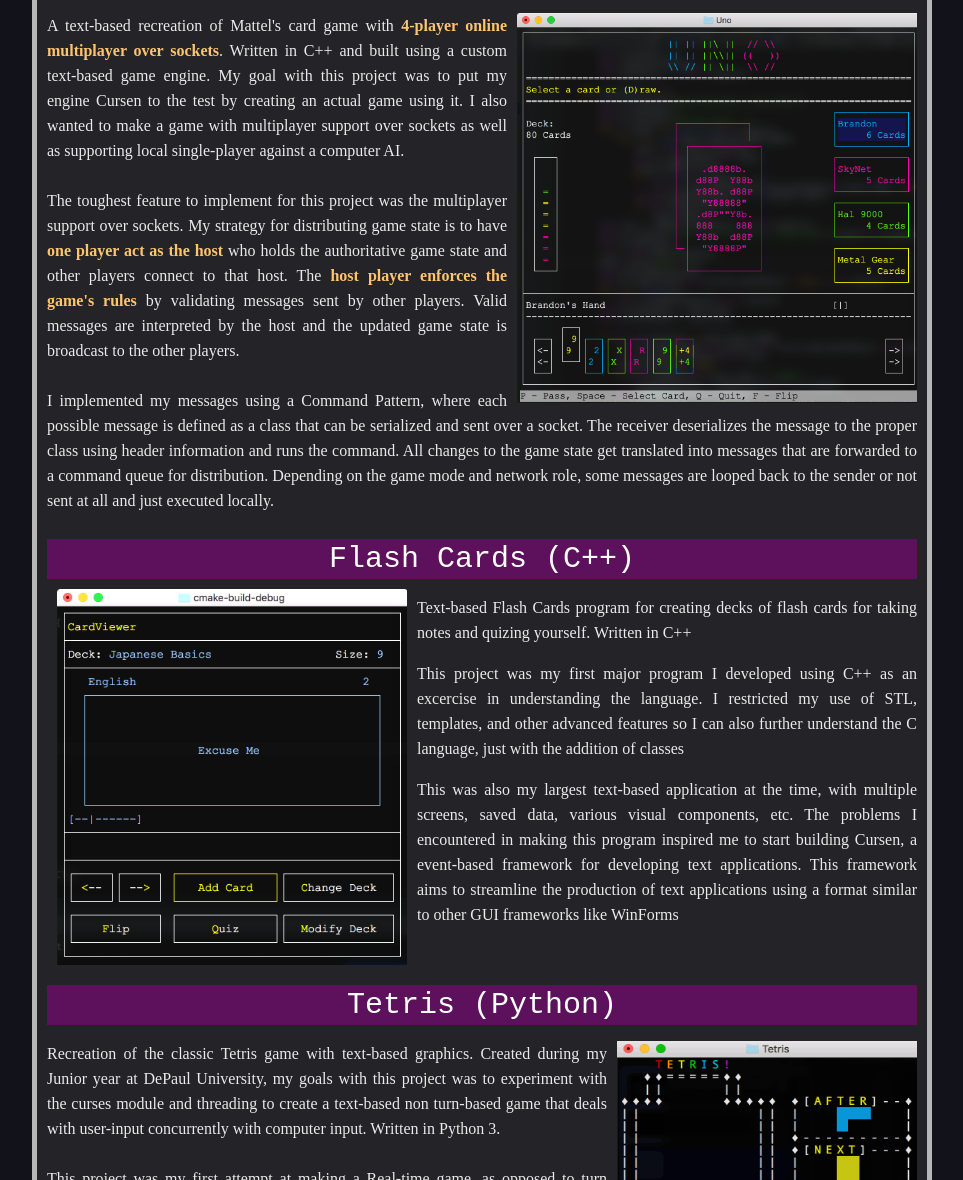
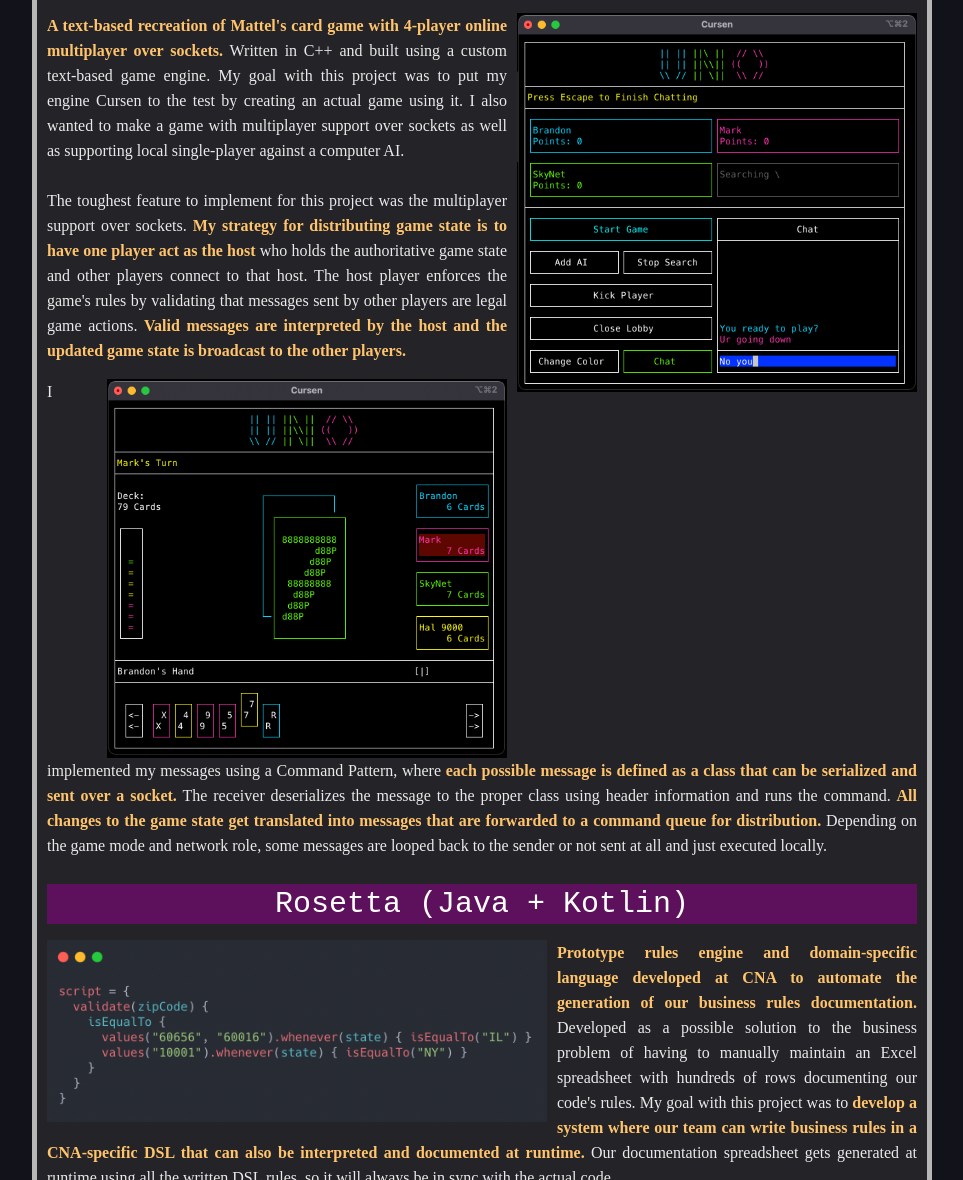
Before and after one commit to bmartin5263/bmartin5263.github.io, a plain HTML site: page projects.html in a window 1280 px wide. Shown: the part 180-1360 px from the top of the page, without its empty margins (158-1121 px from the left). Drawn offline with Linux system fonts and the light colour scheme.

Commit message:
more info for FlashCards, add Rosetta section

```diff
--- a/projects.html
+++ b/projects.html
@@ -37,21 +37,41 @@
                 </div>
                 <div class="project">
                     <p>
-                        <a href="images/uno.png" data-lightbox="uno"><img src="images/uno.png" style="float: right; width: 400px; padding-left: 10px;"></a>
-                        A text-based recreation of Mattel's card game with <span class="note">4-player online multiplayer over sockets</span>.
+                        <a href="images/uno-2.png" data-lightbox="uno-2"><img src="images/uno-2.png" style="float: right; width: 400px; padding-left: 10px;"></a>
+                        <span class="note">A text-based recreation of Mattel's card game with 4-player online multiplayer over sockets.</span>
                         Written in C++ and built using a custom text-based game engine.
                         My goal with this project was to put my engine Cursen to the test by creating an actual game using it.
                         I also wanted to make a game with multiplayer support over sockets as well as supporting local single-player against a computer AI.
                         <br><br>
                         The toughest feature to implement for this project was the multiplayer support over sockets.
-                        My strategy for distributing game state is to have <span class="note">one player act as the host</span>  who holds the authoritative game state and other players connect to that host.
-                        The <span class="note">host player enforces the game's rules</span> by validating messages sent by other players.
-                        Valid messages are interpreted by the host and the updated game state is broadcast to the other players.
+                        <span class="note">My strategy for distributing game state is to have one player act as the host</span> who holds the authoritative game state and other players connect to that host.
+                        The host player enforces the game's rules by validating that messages sent by other players are legal game actions.
+                        <span class="note">Valid messages are interpreted by the host and the updated game state is broadcast to the other players.</span>
+                    </p>
+                    <a href="images/uno-1.png" data-lightbox="uno-1"><img src="images/uno-1.png" style="float: right; width: 400px; padding-left: 10px;"></a>
+                    <p>
+                        I implemented my messages using a Command Pattern, where <span class="note">each possible message is defined as a class that can be serialized and sent over a socket.</span>
+                        The receiver deserializes the message to the proper class using header information and runs the command.
+                        <span class="note">All changes to the game state get translated into messages that are forwarded to a command queue for distribution.</span>
+                        Depending on the game mode and network role, some messages are looped back to the sender or not sent at all and just executed locally.
+                    </p>
+                </div>
+
+                <div class="header">
+                    Rosetta (Java + Kotlin)
+                </div>
+                <div class="project">
+                    <p>
+                        <a href="images/rosetta-1.png" data-lightbox="rosetta-1"><img src="images/rosetta-1.png" style="float: left; width: 500px; padding-right: 10px;"></a>
+                        <span class="note">Prototype rules engine and domain-specific language developed at CNA to automate the generation of our business rules documentation.</span>
+                        Developed as a possible solution to the business problem of having to manually maintain an Excel spreadsheet with hundreds of rows documenting our code's rules.
+                        My goal with this project was to <span class="note">develop a system where our team can write business rules in a CNA-specific DSL that can also be interpreted and documented at runtime.</span>
+                        Our documentation spreadsheet gets generated at runtime using all the written DSL rules, so it will always be in sync with the actual code.
                         <br><br>
-                        I implemented my messages using a Command Pattern, where each possible message is defined as a class that can be serialized and sent over a socket.
-                        The receiver deserializes the message to the proper class using header information and runs the command.
-                        All changes to the game state get translated into messages that are forwarded to a command queue for distribution.
-                        Depending on the game mode and network role, some messages are looped back to the sender or not sent at all and just executed locally.
+                        This was my most challenging project to date as I was the only resource available to explore this solution and it required me to learn new software development skills.
+                        <span class="note">The toughest challenge was creating a DSL that could be expressive enough handle many different validation scenarios while being intuitive to use so new developers can pick it up easily.</span>
+                        It was a constant tug-of-war and required repeated experimentation and feedback from peers to get right.
+                        I ended up choosing Kotlin to create an embedded DSL using its DSL building features which made it possible to leverage our IDEs autocomplete features and type safety when writing rules.
                     </p>
                 </div>
 
@@ -101,13 +121,24 @@
                 <div class="project">
                     <a href="images/flash_card.png" data-lightbox="flash_card"><img src="images/flash_card.png" style="float: left; width: 350px; padding: 10px;" alt="Flashcards"></a>
                     <p>
-                        Text-based Flash Cards program for creating decks of flash cards for taking notes and quizing yourself. Written in C++
+                        <span class="note">Text-based C++ program that allows you to create decks of flash cards and quiz yourself.</span>
+                        I wrote this program in 2018 after completing my first college C++ course as an exercise to further understand both C and C++.
+                        I restricted my use of STL, strings, templates, and other advanced features so that I can also further understand the C language, just with the addition of classes.
+                        <br><br>
+                        <span class="note">The program uses entirely text-based graphics to represent various UI components</span> and a virtual cursor for the user to navigate the screens.
+                        Users can create decks of flash cards where each card has a front and back text as well as test themselves with a quiz mode that shuffles the cards.
+                        Decks can be saved to a plain text file and loaded after the application shuts down.
                     </p>
+                    <br>
+                    <br>
+                    <a href="images/flash-cards-2.png" data-lightbox="flash-cards-2"><img src="images/flash-cards-2.png" style="float: right; width: 400px; padding: 10px;" alt="Flashcards"></a>
                     <p>
-                        This project was my first major program I developed using C++ as an excercise in understanding the language. I restricted my use of STL, templates, and other advanced features so I can also further understand the C language, just with the addition of classes
-                    </p>
-                    <p>
-                        This was also my largest text-based application at the time, with multiple screens, saved data, various visual components, etc. The problems I encountered in making this program inspired me to start building Cursen, a event-based framework for developing text applications. This framework aims to streamline the production of text applications using a format similar to other GUI frameworks like WinForms
+                        Manual memory management was tough when most of my prior experience was in managed languages like Java and this program needed to use a lot of strings.
+                        To help mitigate this <span class="note">I looked for opportunities to use stack memory whenever I knew at compile time how much data I might need</span> and only use heap memory for polymorphism or Linked Lists.
+                        <br><br>
+                        This was my largest text-based application at the time, with multiple screens, saved data, various visual components, user input, etc.
+                        During this time I still lacked experience in software design patterns for user interfaces, especially for text-based ones so the code is a bit rough around the edges.
+                        However, <span class="note">this experience inspired me to later create a text-based UI framework called Cursen to assist me in making future text games</span>.
                     </p>
                 </div>
 
```
Also changed, not shown: images/flash-cards-2.png (added), images/rosetta-1.png (added), images/uno-1.png (added), images/uno-2.png (added).
